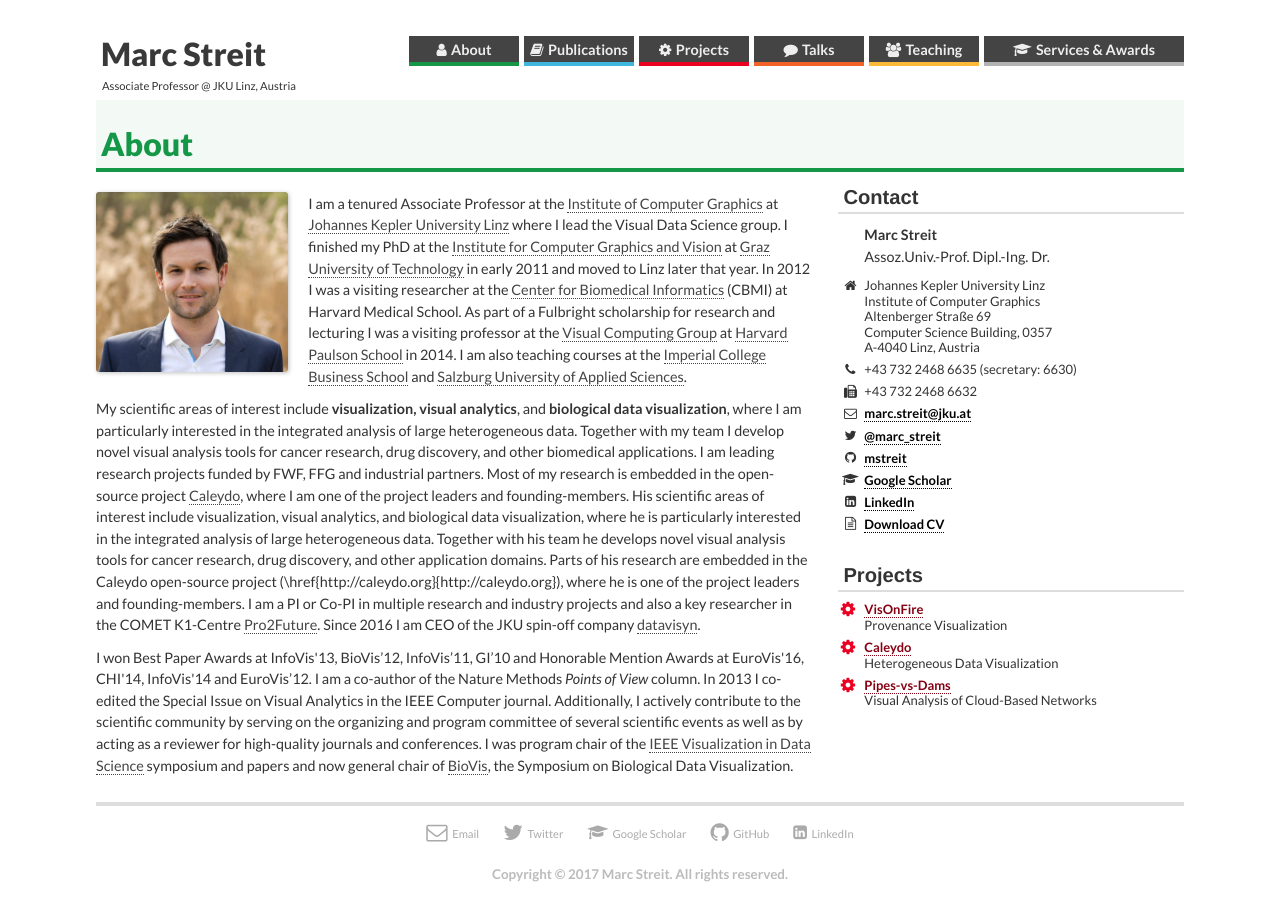
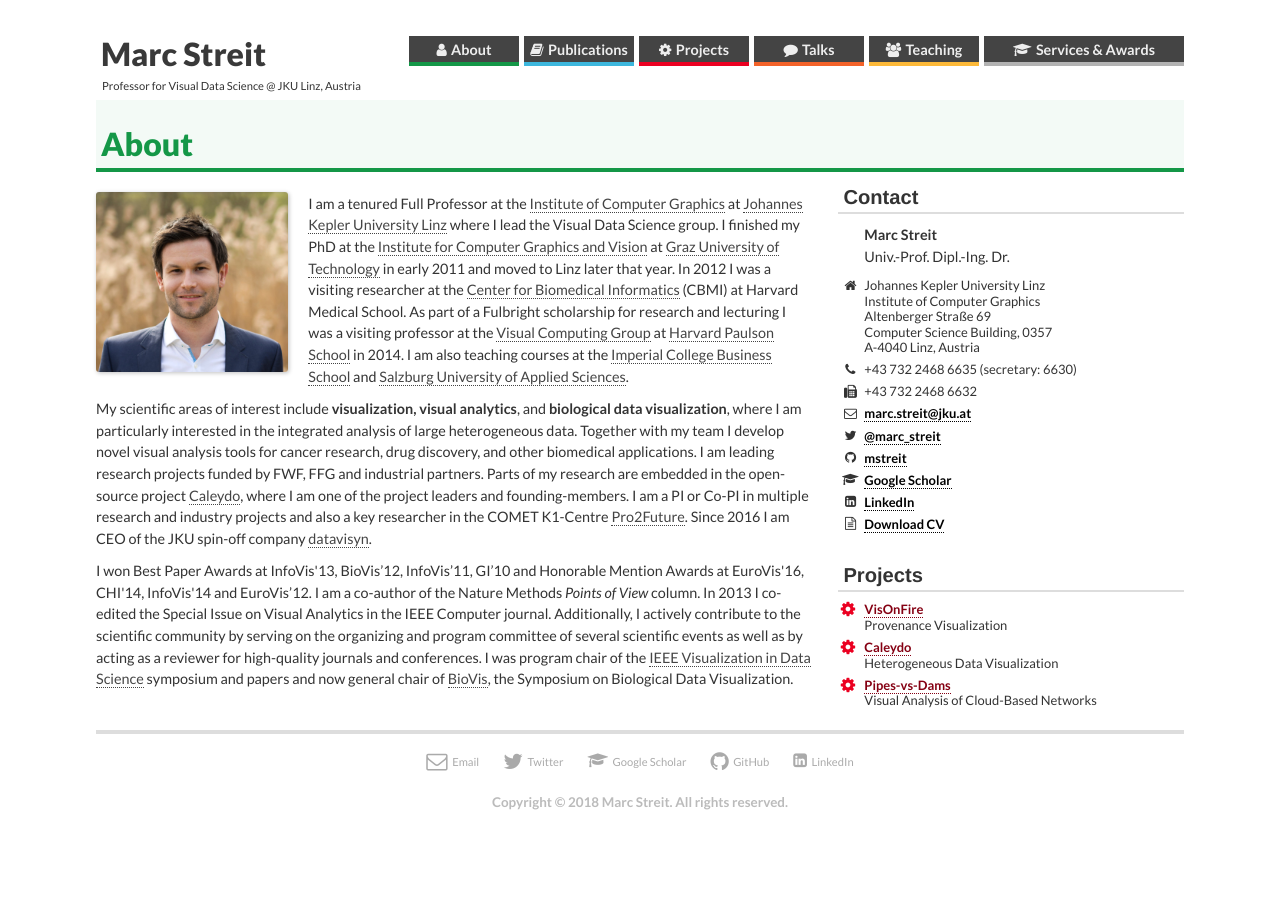
Before and after one commit to mstreit/mstreit.github.io, a Jekyll site: the page built from index.html, in a window 1280 px wide. Built offline with Jekyll 4.4.1, drawn with Linux system fonts in a browser that asks for light colours; nearby versions of some CDN libraries; some web fonts are replaced.

Commit message:
fixed front p;age

```diff
--- a/_includes/footer.html
+++ b/_includes/footer.html
@@ -54,7 +54,7 @@
   <div class="footer-content">
     <div class="footer-disclaimer">
       <p>
-        Copyright &copy; 2017 Marc Streit. All rights reserved.
+        Copyright &copy; 2018 Marc Streit. All rights reserved.
       </p>
     </div>
 
--- a/_includes/header.html
+++ b/_includes/header.html
@@ -29,6 +29,6 @@
     </ul>
   </div>
 
-  <div class="logo-subtitle">Associate Professor @ JKU Linz, Austria</div>
+  <div class="logo-subtitle">Professor for Visual Data Science @ JKU Linz, Austria</div>
 
 </div>
--- a/_layouts/home.html
+++ b/_layouts/home.html
@@ -11,7 +11,7 @@ layout: default
 
    <!--p>Assistant professor<br />Institute of Computer Graphics, Johannes Kepler University Linz, Austria.</p-->
 
-   <p>I am a tenured Associate Professor at the <a href="http://www.cg.jku.at">Institute of Computer Graphics</a> at <a
+   <p>I am a tenured Full Professor at the <a href="http://www.cg.jku.at">Institute of Computer Graphics</a> at <a
           href="http://www.jku.at">Johannes Kepler University Linz</a> where I lead the Visual Data Science group.
     I finished my PhD at the <a href="http://www.icg.tugraz.at">Institute for Computer Graphics and Vision</a> at <a href="http://www.tugraz.at">Graz University of Technology</a> in early 2011 and moved to Linz later that year.
     In 2012 I was a visiting researcher at the <a href="http://cbmi.med.harvardu.edu">Center for Biomedical Informatics</a> (CBMI) at Harvard Medical School.
@@ -19,7 +19,7 @@ layout: default
     I am also teaching courses at the  <a
             href="https://www.imperial.ac.uk/business-school">Imperial College Business School</a> and <a href="http://www.fh-salzburg.ac.at/">Salzburg University of Applied Sciences</a>.</p>
 
-    <p>My scientific areas of interest include <b>visualization, visual analytics</b>, and <b>biological data visualization</b>, where I am particularly interested in the integrated analysis of large heterogeneous data. Together with my team I develop novel visual analysis tools for cancer research, drug discovery, and other biomedical applications. I am leading research projects funded by FWF, FFG and industrial partners. Most of my research is embedded in the open-source project <a href="http://www.caleydo.org">Caleydo</a>, where I am one of the project leaders and founding-members. His scientific areas of interest include visualization, visual analytics, and biological data visualization, where he is particularly interested in the integrated analysis of large heterogeneous data. Together with his team he develops novel visual analysis tools for cancer research, drug discovery, and other application domains. Parts of his research are embedded in the Caleydo open-source project (\href{http://caleydo.org}{http://caleydo.org}), where he is one of the project leaders and founding-members. I am a PI or Co-PI in multiple research and industry projects and also a key researcher in the COMET K1-Centre <a href="http://pro2future.at">Pro2Future</a>. Since 2016 I am CEO of the JKU spin-off company <a href="http://datavisyn.io">datavisyn</a>.</p>
+    <p>My scientific areas of interest include <b>visualization, visual analytics</b>, and <b>biological data visualization</b>, where I am particularly interested in the integrated analysis of large heterogeneous data. Together with my team I develop novel visual analysis tools for cancer research, drug discovery, and other biomedical applications. I am leading research projects funded by FWF, FFG and industrial partners. Parts of my research are embedded in the open-source project <a href="http://www.caleydo.org">Caleydo</a>, where I am one of the project leaders and founding-members. I am a PI or Co-PI in multiple research and industry projects and also a key researcher in the COMET K1-Centre <a href="http://pro2future.at">Pro2Future</a>. Since 2016 I am CEO of the JKU spin-off company <a href="http://datavisyn.io">datavisyn</a>.</p>
 
     <p>I won Best Paper Awards at InfoVis'13, BioVis’12, InfoVis’11, GI’10 and Honorable Mention Awards at
       EuroVis'16, CHI'14, InfoVis'14 and EuroVis’12. I am a co-author of the Nature Methods <i>Points of View</i>
@@ -54,7 +54,7 @@ layout: default
       <h1>Contact</h1>
       <ul class="contact-list fa-ul">
 
-        <p><b>Marc Streit</b><br>Assoz.Univ.-Prof. Dipl.-Ing. Dr. </p>
+        <p><b>Marc Streit</b><br>Univ.-Prof. Dipl.-Ing. Dr. </p>
 
         <li><i class="fa-li fa fa-home"></i>
           Johannes Kepler University Linz<br />
```
